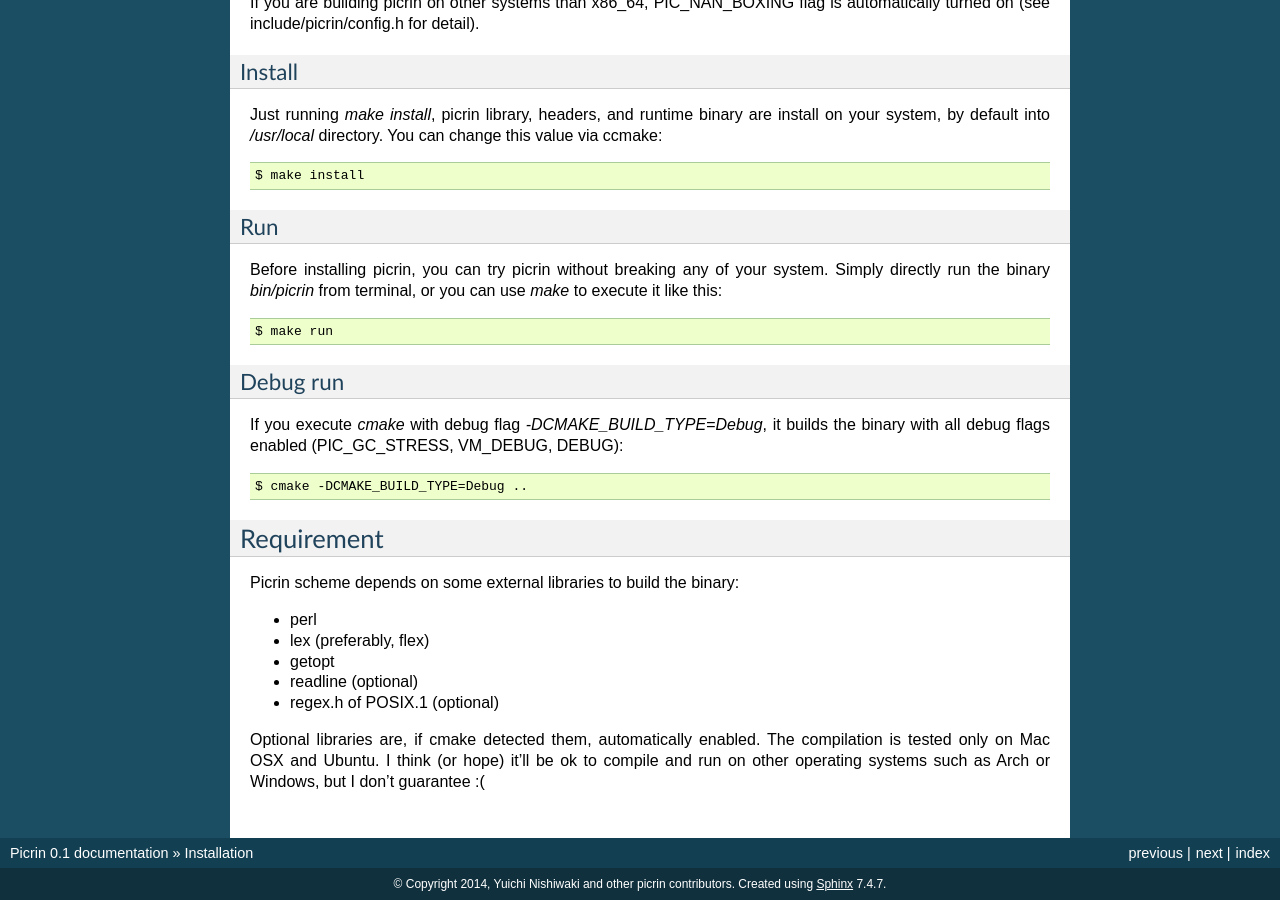
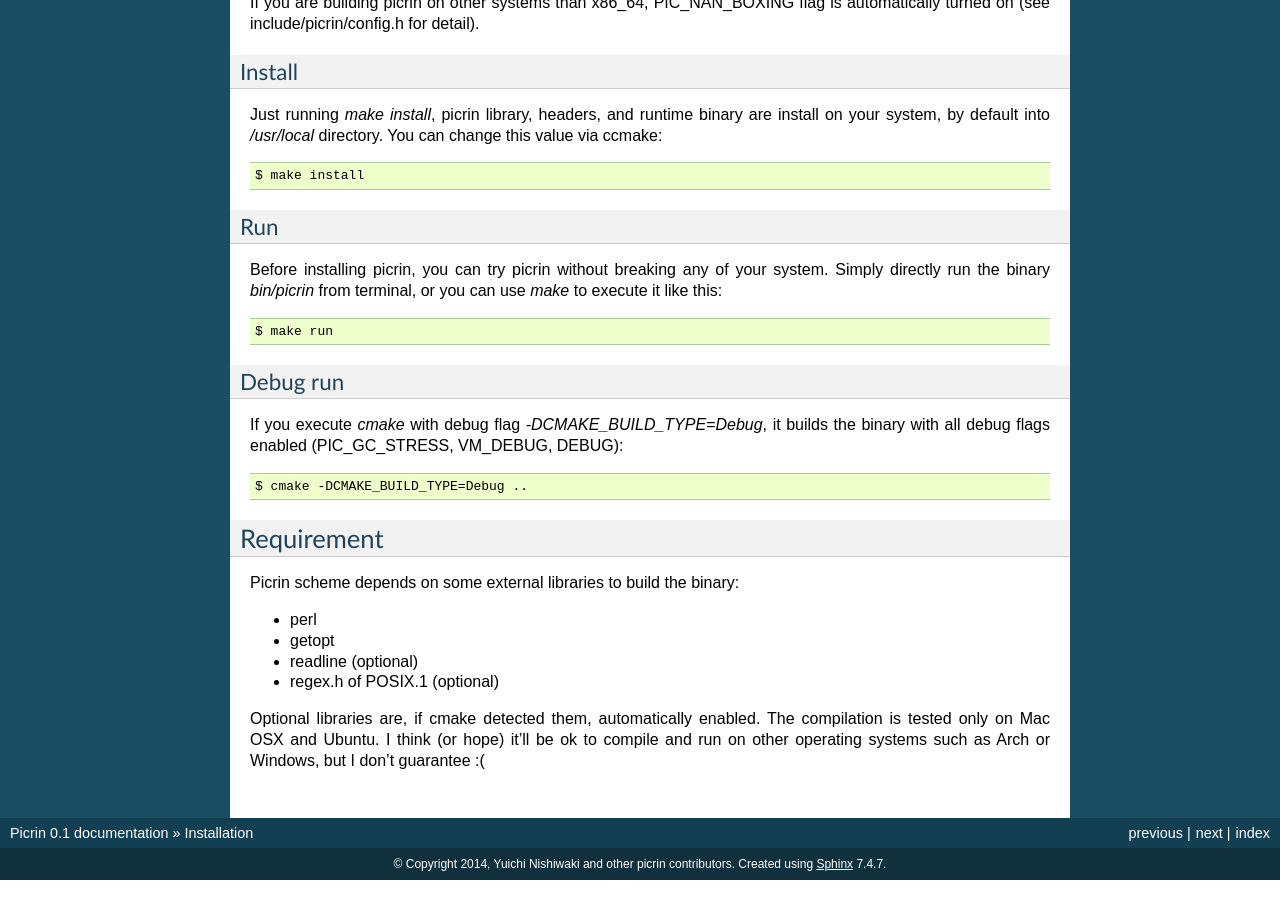
Before and after one commit to picrin-scheme/picrin, a Sphinx documentation site: the page built from docs/deploy.rst, in a window 1280 px wide and 900 px high, scrolled down 843 px. Built offline with Sphinx 7.4.7, drawn with Linux system fonts in a browser that asks for light colours.

Commit message:
drop flex support on documentation

```diff
--- a/docs/deploy.rst
+++ b/docs/deploy.rst
@@ -64,7 +64,6 @@ Requirement
 Picrin scheme depends on some external libraries to build the binary:
 
 - perl
-- lex (preferably, flex)
 - getopt
 - readline (optional)
 - regex.h of POSIX.1 (optional)
```
Also changed, not shown: README.md (+0 -1 lines).
